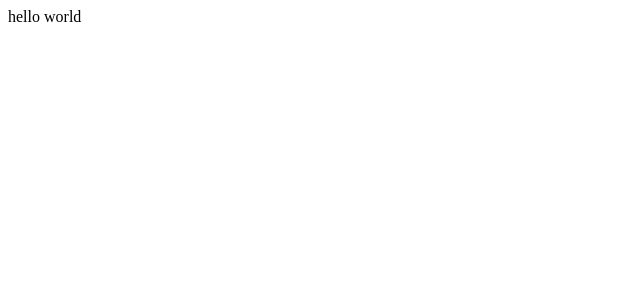
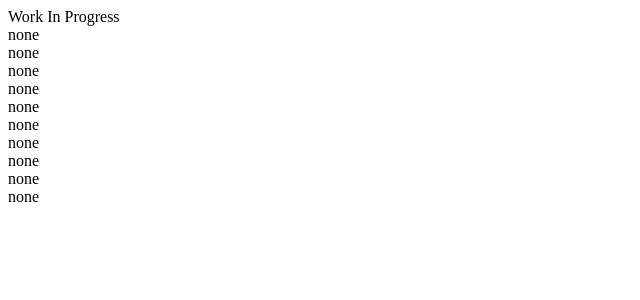
Before and after one commit to RookAteMySSD/Hunt-Showdown-Loadout-Manager, a React app: page / in a window 1280 px wide. Shown: the top 300 px of the page, without its empty margins (0-640 px from the left). Built offline with nearby package versions, Linux system fonts and the light colour scheme; the HTML template or start-up script is replaced by a standard one.

Commit message:
added basic auth, added loadout display

```diff
--- a/Client/src/App/App.jsx
+++ b/Client/src/App/App.jsx
@@ -1,9 +1,35 @@
 import React, {useState, useEffect} from 'react'
+import {Login} from './login.jsx'
+import {LoadoutList} from './loadoutList.jsx'
+import {Loadout} from './loadout.jsx'
 
 export const App = () => {
-  return (
-    <div>
-      hello world
-    </div>
-  )
+  const [name, updateName] = useState('ADMIN')
+  console.warn('Change admin to null for demo build')
+  const [loadout, changeLoadout] = useState(
+    {
+      firstWeapon: 'none',
+      secondWeapon: 'none',
+      firstTool: 'none',
+      secondTool: 'none',
+      thirdTool: 'none',
+      fourthTool: 'none',
+      firstConsumable: 'none',
+      secondConsumable: 'none',
+      thirdConsumable: 'none',
+      fourthConsumable: 'none',
+  })
+
+  if (name === null) {
+    return (
+    <Login updateName={updateName}/>
+    )
+  } else {
+    return (
+      <div>
+        <LoadoutList />
+        <Loadout loadout={loadout} changeLoadout={changeLoadout}/>
+      </div>
+    )
+  }
 }
--- /dev/null
+++ b/Client/src/App/loadout.jsx
@@ -0,0 +1,39 @@
+import React, {useState, useEffect} from 'react'
+
+export const Loadout = ({loadout, changeLoadout}) => {
+  return (
+    <div>
+      <div className='Weapon'>
+        {loadout.firstWeapon}
+      </div>
+      <div className='Weapon'>
+        {loadout.secondWeapon}
+      </div>
+      <div className='Tool'>
+        {loadout.firstTool}
+      </div>
+      <div className='Tool'>
+        {loadout.secondTool}
+      </div>
+      <div className='Tool'>
+        {loadout.thirdTool}
+      </div>
+      <div className='Tool'>
+        {loadout.fourthTool}
+      </div>
+      <div className='Consumable'>
+        {loadout.firstConsumable}
+      </div>
+      <div className='Consumable'>
+        {loadout.secondConsumable}
+      </div>
+      <div className='Consumable'>
+        {loadout.thirdConsumable}
+      </div>
+      <div className='Consumable'>
+        {loadout.fourthConsumable}
+      </div>
+    </div>
+
+  )
+}
--- /dev/null
+++ b/Client/src/App/loadoutList.jsx
@@ -0,0 +1,7 @@
+import React, {useState, useEffect} from 'react'
+
+export const LoadoutList = () => {
+  return (
+    <div>Work In Progress</div>
+  )
+}
--- /dev/null
+++ b/Client/src/App/login.jsx
@@ -0,0 +1,17 @@
+import React, {useState, useEffect} from 'react'
+
+export const Login = ({updateName}) => {
+
+  const submit = (event) => {
+    event.preventDefault()
+    updateName(event.target.name.value)
+  }
+
+  return (
+    <form onSubmit={submit}>
+      <label>Username:</label>
+      <input name='name'></input>
+      <button>Submit</button>
+    </form>
+  )
+}
--- a/webpack.config.js
+++ b/webpack.config.js
@@ -1,7 +1,7 @@
 const path = require('path')
 
 module.exports = {
-  mode: 'production',
+  mode: 'development',
   entry: './Client/src',
   output: {
     path: path.resolve(__dirname, 'Client/Public'),
```
Also changed, not shown: Client/src/App/styles.jsx (added).
